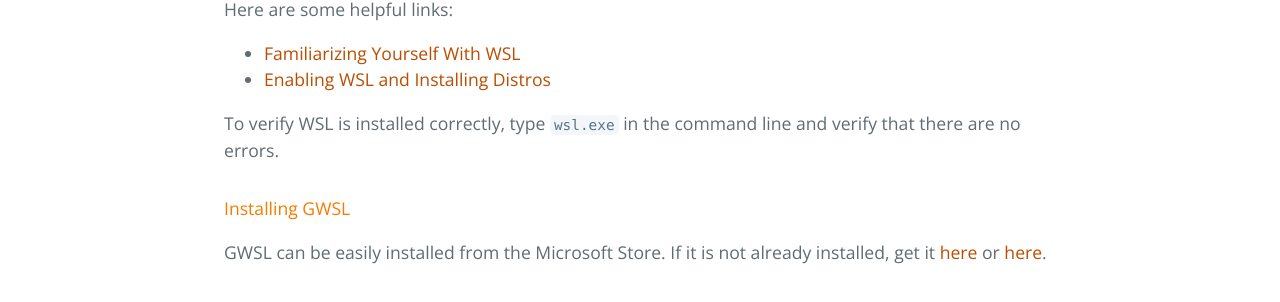
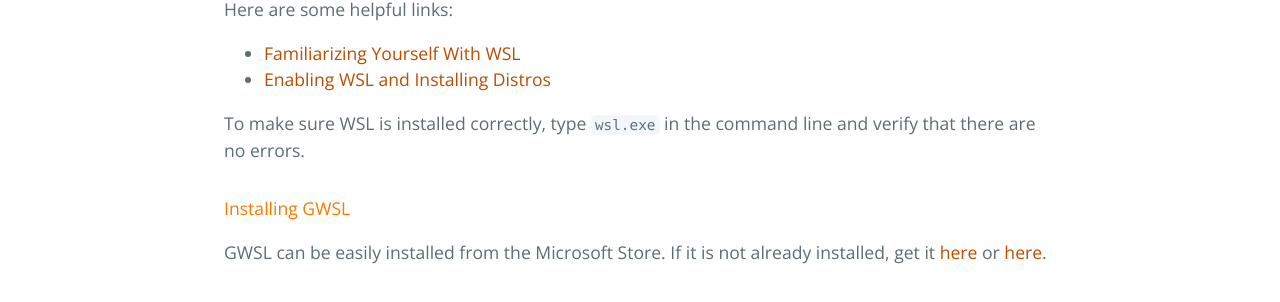
Before and after one commit to Opticos/gwsl, a Jekyll site: the page built from tutorials/manual.md, in a window 1280 px wide. Shown: the part 813-1115 px from the top of the page. Built offline with Jekyll 4.4.1, drawn with Linux system fonts in a browser that asks for light colours; the repository's description, which GitHub fills in, is left out.

Commit message:
Update manual.md

````diff
--- a/tutorials/manual.md
+++ b/tutorials/manual.md
@@ -23,7 +23,7 @@ Once Windows is up to date, be sure you have the WSL feature installed and confi
 *  [Familiarizing Yourself With WSL](https://docs.microsoft.com/en-us/windows/wsl/about)
 *  [Enabling WSL and Installing Distros](https://docs.microsoft.com/en-us/windows/wsl/install-win10)
 
-To verify WSL is installed correctly, type ```wsl.exe``` in the command line and verify that there are no errors.
+To make sure WSL is installed correctly, type ```wsl.exe``` in the command line and verify that there are no errors.
 
 #### Installing GWSL ####
 
````
